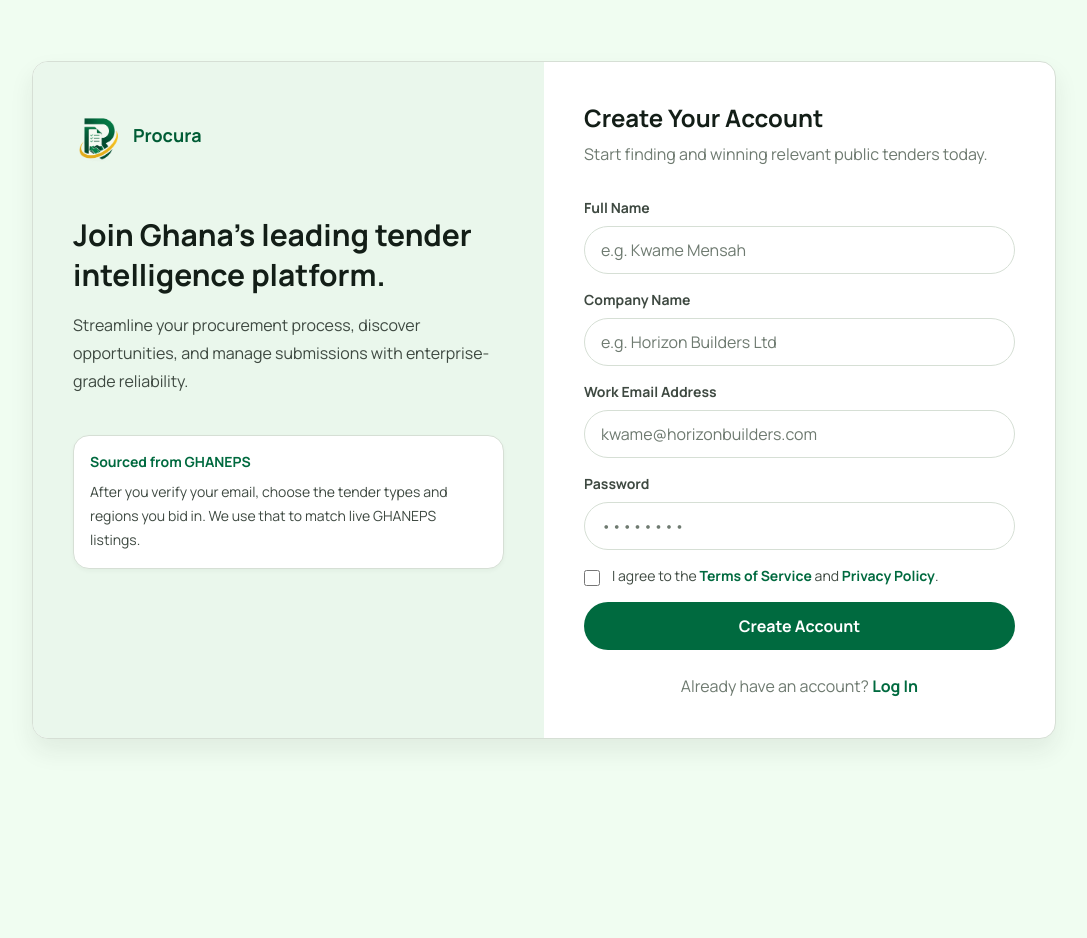
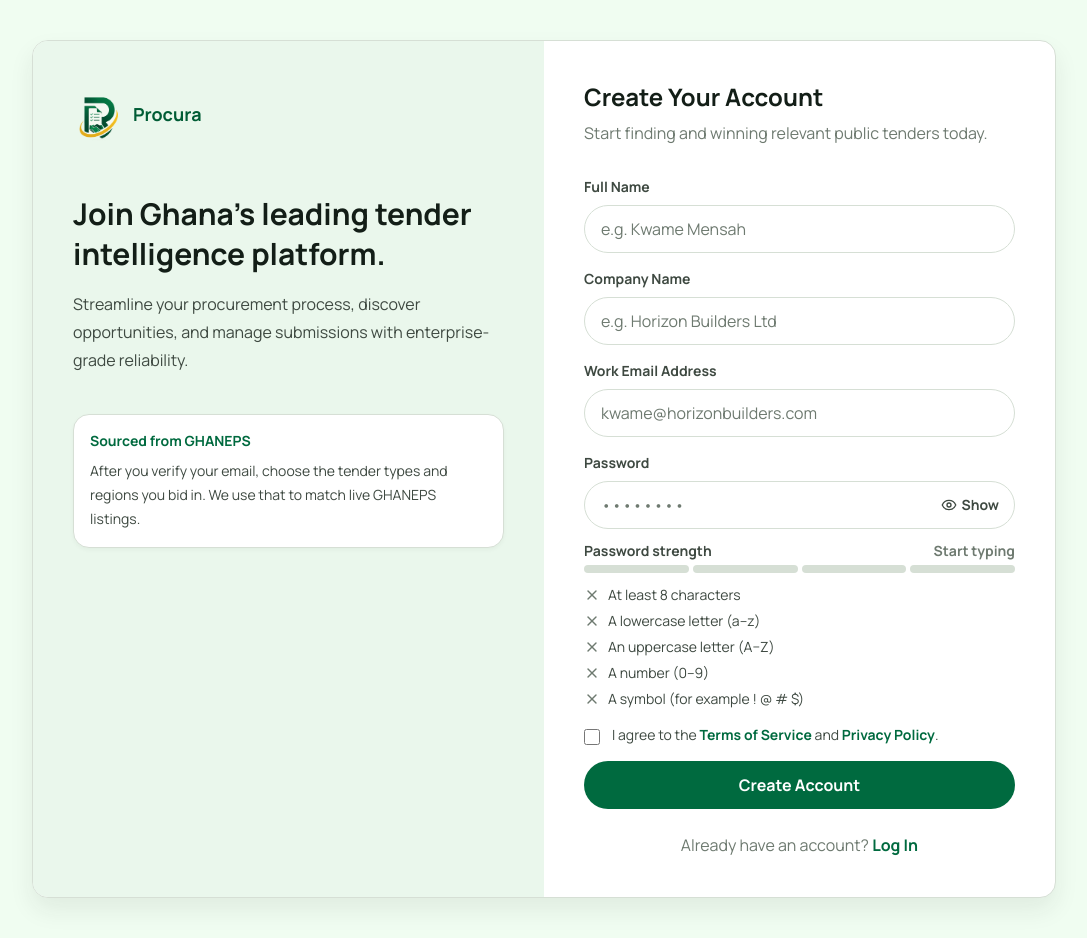
Before and after one commit to Unknown-strange/Procura, a Next.js app in the folder procura/: page /signup in a window 1280 px wide. Shown: the whole page, without its empty margins (96-1183 px from the left). Before the commit the page ends 800 px from the top, so only its background shows below. Built offline with nearby package versions, Linux system fonts and the light colour scheme.

Commit message:
updated signup with logs

```diff
--- a/procura/app/login/page.tsx
+++ b/procura/app/login/page.tsx
@@ -3,7 +3,7 @@
 import Link from "next/link";
 import { useRouter } from "next/navigation";
 import { FormEvent, useState } from "react";
-import { Eye, EyeOff } from "lucide-react";
+import { PasswordField } from "@/components/auth/password-field";
 import { BrandMark } from "@/components/brand/brand-mark";
 import { createClient } from "@/lib/supabase/client";
 
@@ -11,7 +11,6 @@ export default function LoginPage() {
   const router = useRouter();
   const [email, setEmail] = useState("");
   const [password, setPassword] = useState("");
-  const [showPassword, setShowPassword] = useState(false);
   const [remember, setRemember] = useState(false);
   const [error, setError] = useState("");
   const [loading, setLoading] = useState(false);
@@ -29,8 +28,12 @@ export default function LoginPage() {
       }
       router.push("/dashboard");
       router.refresh();
-    } catch {
-      setError("Could not log in. Check your connection and Supabase settings.");
+    } catch (err) {
+      setError(
+        err instanceof Error
+          ? err.message
+          : "Could not log in. Check your connection and try again.",
+      );
     } finally {
       setLoading(false);
     }
@@ -79,30 +82,14 @@ export default function LoginPage() {
               />
             </div>
 
-            <div>
-              <label className="mb-2 block text-sm font-bold text-[#3e4941]" htmlFor="password">
-                Password
-              </label>
-              <div className="relative">
-                <input
-                  id="password"
-                  type={showPassword ? "text" : "password"}
-                  required
-                  value={password}
-                  onChange={(e) => setPassword(e.target.value)}
-                  placeholder="••••••••"
-                  className="h-12 w-full rounded-xl border border-[#d6dfd5] px-4 pr-12 text-base placeholder:text-[#6e7a70] focus:border-2 focus:border-[#006a3f] focus:outline-none"
-                />
-                <button
-                  type="button"
-                  className="absolute right-3 top-1/2 -translate-y-1/2 text-[#6e7a70]"
-                  onClick={() => setShowPassword((v) => !v)}
-                  aria-label={showPassword ? "Hide password" : "Show password"}
-                >
-                  {showPassword ? <EyeOff className="h-4 w-4" /> : <Eye className="h-4 w-4" />}
-                </button>
-              </div>
-            </div>
+            <PasswordField
+              id="password"
+              label="Password"
+              value={password}
+              onChange={setPassword}
+              required
+              autoComplete="current-password"
+            />
 
             <div className="flex items-center justify-between gap-3 text-sm">
               <label className="flex items-center gap-2 font-medium text-[#3e4941]">
--- a/procura/app/signup/page.tsx
+++ b/procura/app/signup/page.tsx
@@ -3,7 +3,9 @@
 import Link from "next/link";
 import { useRouter } from "next/navigation";
 import { FormEvent, useState } from "react";
+import { PasswordField } from "@/components/auth/password-field";
 import { BrandMark } from "@/components/brand/brand-mark";
+import { scorePassword } from "@/lib/password-strength";
 import { createClient } from "@/lib/supabase/client";
 
 export default function SignupPage() {
@@ -20,6 +22,10 @@ export default function SignupPage() {
     e.preventDefault();
     if (!agreed) {
       setError("Please agree to the Terms of Service and Privacy Policy.");
+      return;
+    }
+    if (scorePassword(password).passed < 3 || password.length < 8) {
+      setError("Choose a stronger password. Use the checklist under the password field.");
       return;
     }
     setLoading(true);
@@ -41,8 +47,12 @@ export default function SignupPage() {
         return;
       }
       router.push(`/verify-otp?email=${encodeURIComponent(email)}`);
-    } catch {
-      setError("Could not create account. Check Supabase settings.");
+    } catch (err) {
+      setError(
+        err instanceof Error
+          ? err.message
+          : "Could not create account. Check your connection and try again.",
+      );
     } finally {
       setLoading(false);
     }
@@ -97,13 +107,6 @@ export default function SignupPage() {
                 placeholder: "kwame@horizonbuilders.com",
                 type: "email",
               },
-              {
-                label: "Password",
-                value: password,
-                set: setPassword,
-                placeholder: "••••••••",
-                type: "password",
-              },
             ].map((f) => (
               <div key={f.label}>
                 <label className="mb-2 block text-sm font-bold text-[#3e4941]">{f.label}</label>
@@ -117,6 +120,16 @@ export default function SignupPage() {
                 />
               </div>
             ))}
+
+            <PasswordField
+              id="signup-password"
+              label="Password"
+              value={password}
+              onChange={setPassword}
+              required
+              autoComplete="new-password"
+              showStrength
+            />
 
             <label className="flex items-start gap-3 text-sm text-[#3e4941]">
               <input
--- a/procura/app/verify-otp/page.tsx
+++ b/procura/app/verify-otp/page.tsx
@@ -40,8 +40,8 @@ function VerifyOtpForm() {
       }
       router.push("/onboarding");
       router.refresh();
-    } catch {
-      setError("Could not verify code.");
+    } catch (err) {
+      setError(err instanceof Error ? err.message : "Could not verify code.");
     } finally {
       setLoading(false);
     }
--- /dev/null
+++ b/procura/components/auth/password-field.tsx
@@ -0,0 +1,110 @@
+"use client";
+
+import { Check, Eye, EyeOff, X } from "lucide-react";
+import { useId, useState } from "react";
+import { PASSWORD_CHECKS, scorePassword } from "@/lib/password-strength";
+
+type PasswordFieldProps = {
+  id?: string;
+  label: string;
+  value: string;
+  onChange: (value: string) => void;
+  placeholder?: string;
+  required?: boolean;
+  autoComplete?: string;
+  showStrength?: boolean;
+};
+
+export function PasswordField({
+  id,
+  label,
+  value,
+  onChange,
+  placeholder = "••••••••",
+  required,
+  autoComplete,
+  showStrength = false,
+}: PasswordFieldProps) {
+  const generatedId = useId();
+  const inputId = id ?? generatedId;
+  const [visible, setVisible] = useState(false);
+  const strength = scorePassword(value);
+  const segments = 4;
+  const filled =
+    strength.level === "empty"
+      ? 0
+      : strength.level === "weak"
+        ? 1
+        : strength.level === "fair"
+          ? 2
+          : strength.level === "good"
+            ? 3
+            : 4;
+
+  return (
+    <div>
+      <label className="mb-2 block text-sm font-bold text-[#3e4941]" htmlFor={inputId}>
+        {label}
+      </label>
+      <div className="relative">
+        <input
+          id={inputId}
+          type={visible ? "text" : "password"}
+          required={required}
+          minLength={showStrength ? 8 : undefined}
+          autoComplete={autoComplete}
+          value={value}
+          onChange={(e) => onChange(e.target.value)}
+          placeholder={placeholder}
+          className="h-12 w-full rounded-xl border border-[#d6dfd5] px-4 pr-[5.5rem] text-base placeholder:text-[#6e7a70] focus:border-2 focus:border-[#006a3f] focus:outline-none"
+        />
+        <button
+          type="button"
+          className="absolute right-2 top-1/2 inline-flex min-h-11 min-w-11 -translate-y-1/2 items-center justify-center gap-1 rounded-lg px-2 text-[#3e4941]"
+          onClick={() => setVisible((v) => !v)}
+        >
+          {visible ? <EyeOff className="h-4 w-4" aria-hidden /> : <Eye className="h-4 w-4" aria-hidden />}
+          <span className="text-sm font-bold">{visible ? "Hide" : "Show"}</span>
+        </button>
+      </div>
+
+      {showStrength ? (
+        <div className="mt-3 space-y-3">
+          <div>
+            <div className="mb-1 flex items-center justify-between gap-3">
+              <p className="text-sm font-bold text-[#3e4941]">Password strength</p>
+              <p className={`text-sm font-bold ${strength.text}`}>
+                {value ? strength.label : "Start typing"}
+              </p>
+            </div>
+            <div className="grid grid-cols-4 gap-1" aria-hidden>
+              {Array.from({ length: segments }).map((_, i) => (
+                <span
+                  key={i}
+                  className={`h-2 rounded-full ${i < filled ? strength.bar : "bg-[#d6dfd5]"}`}
+                />
+              ))}
+            </div>
+          </div>
+          <ul className="space-y-1.5">
+            {PASSWORD_CHECKS.map((check) => {
+              const ok = check.test(value);
+              return (
+                <li key={check.id} className="flex items-center gap-2 text-sm">
+                  {ok ? (
+                    <Check className="h-4 w-4 shrink-0 text-[#006a3f]" aria-hidden />
+                  ) : (
+                    <X className="h-4 w-4 shrink-0 text-[#6e7a70]" aria-hidden />
+                  )}
+                  <span className={ok ? "font-medium text-[#006a3f]" : "text-[#3e4941]"}>
+                    {check.label}
+                  </span>
+                </li>
+              );
+            })}
+          </ul>
+        </div>
+      ) : null}
+    </div>
+  );
+}
--- /dev/null
+++ b/procura/lib/password-strength.ts
@@ -0,0 +1,35 @@
+export type PasswordCheckId = "length" | "lowercase" | "uppercase" | "number" | "symbol";
+
+export const PASSWORD_CHECKS: {
+  id: PasswordCheckId;
+  label: string;
+  test: (password: string) => boolean;
+}[] = [
+  { id: "length", label: "At least 8 characters", test: (p) => p.length >= 8 },
+  { id: "lowercase", label: "A lowercase letter (a–z)", test: (p) => /[a-z]/.test(p) },
+  { id: "uppercase", label: "An uppercase letter (A–Z)", test: (p) => /[A-Z]/.test(p) },
+  { id: "number", label: "A number (0–9)", test: (p) => /\d/.test(p) },
+  { id: "symbol", label: "A symbol (for example ! @ # $)", test: (p) => /[^A-Za-z0-9]/.test(p) },
+];
+
+export type StrengthLevel = "empty" | "weak" | "fair" | "good" | "strong";
+
+const LEVELS: Record<
+  Exclude<StrengthLevel, "empty">,
+  { label: string; bar: string; text: string }
+> = {
+  weak: { label: "Weak", bar: "bg-[#ba1a1a]", text: "text-[#ba1a1a]" },
+  fair: { label: "Fair", bar: "bg-[#9a6b00]", text: "text-[#9a6b00]" },
+  good: { label: "Good", bar: "bg-[#3b7c2a]", text: "text-[#3b7c2a]" },
+  strong: { label: "Strong", bar: "bg-[#006a3f]", text: "text-[#006a3f]" },
+};
+
+export function scorePassword(password: string) {
+  if (!password) {
+    return { passed: 0, level: "empty" as const, label: "", bar: "bg-[#d6dfd5]", text: "text-[#6e7a70]" };
+  }
+  const passed = PASSWORD_CHECKS.filter((check) => check.test(password)).length;
+  const level: Exclude<StrengthLevel, "empty"> =
+    passed <= 2 ? "weak" : passed === 3 ? "fair" : passed === 4 ? "good" : "strong";
+  return { passed, level, ...LEVELS[level] };
+}
--- a/procura/lib/supabase/client.ts
+++ b/procura/lib/supabase/client.ts
@@ -1,8 +1,14 @@
 import { createBrowserClient } from "@supabase/ssr";
 
 export function createClient() {
-  return createBrowserClient(
-    process.env.NEXT_PUBLIC_SUPABASE_URL!,
-    process.env.NEXT_PUBLIC_SUPABASE_ANON_KEY!,
-  );
+  const url = process.env.NEXT_PUBLIC_SUPABASE_URL?.trim();
+  const key = process.env.NEXT_PUBLIC_SUPABASE_ANON_KEY?.trim();
+
+  if (!url || !key) {
+    throw new Error(
+      "This site is not connected to the database. Add NEXT_PUBLIC_SUPABASE_URL and NEXT_PUBLIC_SUPABASE_ANON_KEY in Vercel Environment Variables, then Redeploy.",
+    );
+  }
+
+  return createBrowserClient(url, key);
 }
--- a/procura/package.json
+++ b/procura/package.json
@@ -28,6 +28,7 @@
     "@types/react-dom": "^19",
     "eslint": "^9",
     "eslint-config-next": "16.3.1",
+    "supabase": "^2.114.0",
     "tailwindcss": "^4",
     "typescript": "^5",
     "xlsx": "^0.18.5"
```
Also changed, not shown: procura/app/settings/page.tsx (+14 -24 lines), 2 other files (tests, documents, lock files or other folders).
